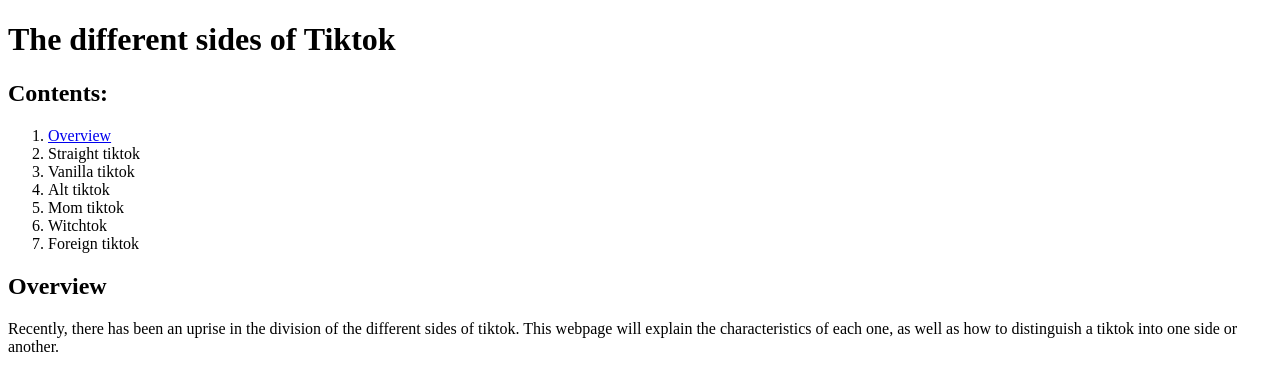
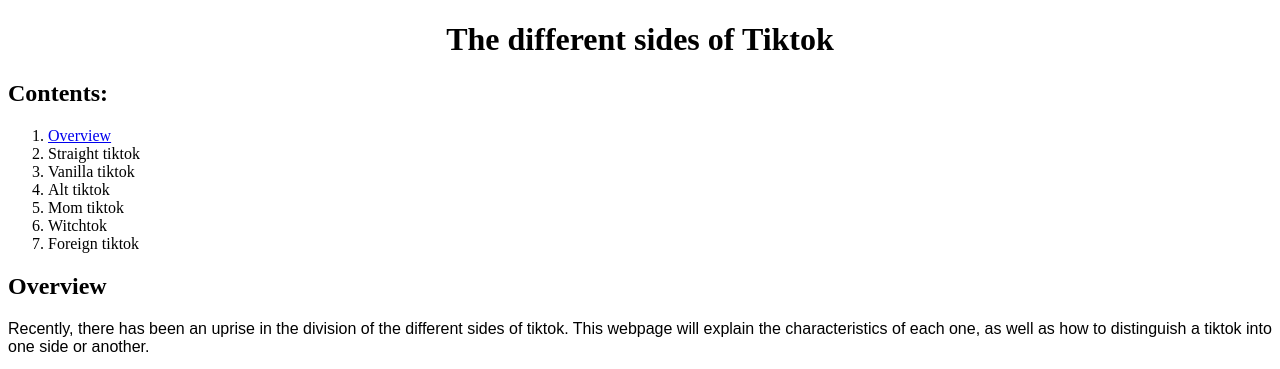
Before and after one commit to rzmautner/rzmautner.github.io, a plain HTML site: page thesidesoftikotk.html in a window 1280 px wide. Shown: the top 369 px of the page. Drawn offline with Linux system fonts and the light colour scheme; grey boxes are pictures that could not be loaded.

Commit message:
Update thesidesoftikotk.html

```diff
--- a/thesidesoftikotk.html
+++ b/thesidesoftikotk.html
@@ -4,6 +4,15 @@
 	<meta charset="utf-8">
 	<title> Project website </title>
 </head>
+<style>
+	h1{
+		text-align: center;
+	}
+	p{
+		font-family: fantasy;
+	}
+</style>
+<body>
 <h1> The different sides of Tiktok</h1>
 <h2> Contents: </h2>
 <ol>
@@ -18,4 +27,6 @@
 <h2 id="overview"> Overview </h2>
 <p> Recently, there has been an uprise in the division of the different sides of tiktok. This webpage will explain the characteristics of each one, as well as how to distinguish a tiktok into one side or another. </p>
 <img src="https://www.diggitmagazine.com/sites/default/files/styles/inline_image/public/1024px-Tiktok_logo.svg_.png?itok=joJPhkKJ" width="200">
+
+</body>
 </html>
```
